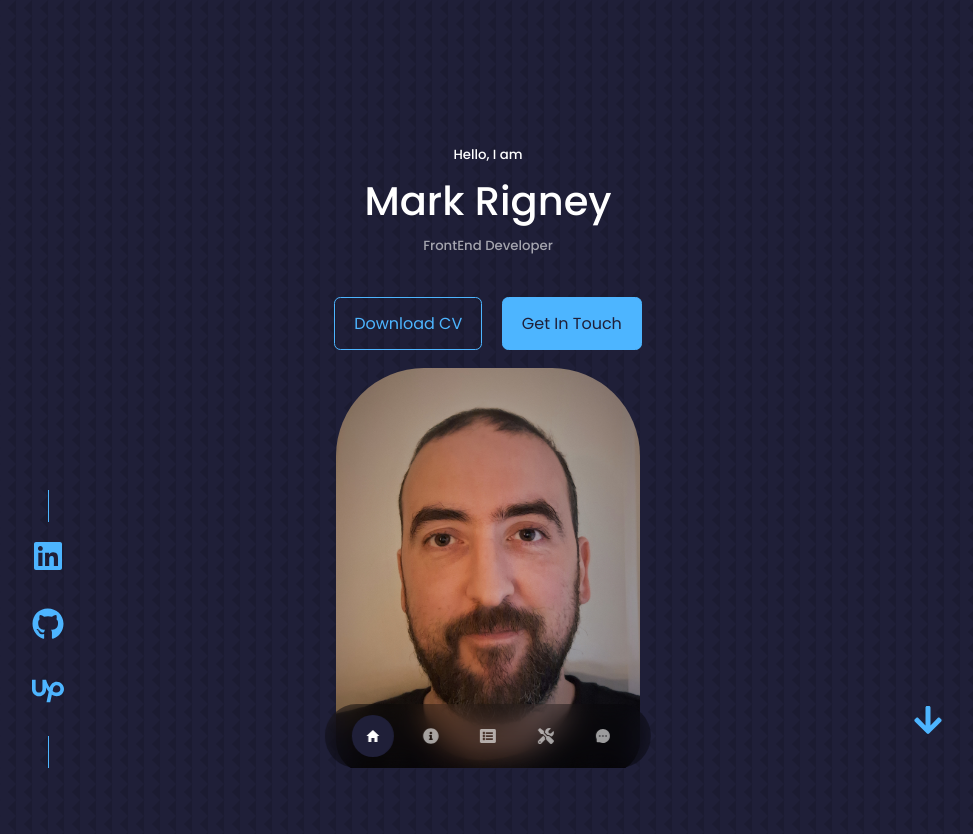
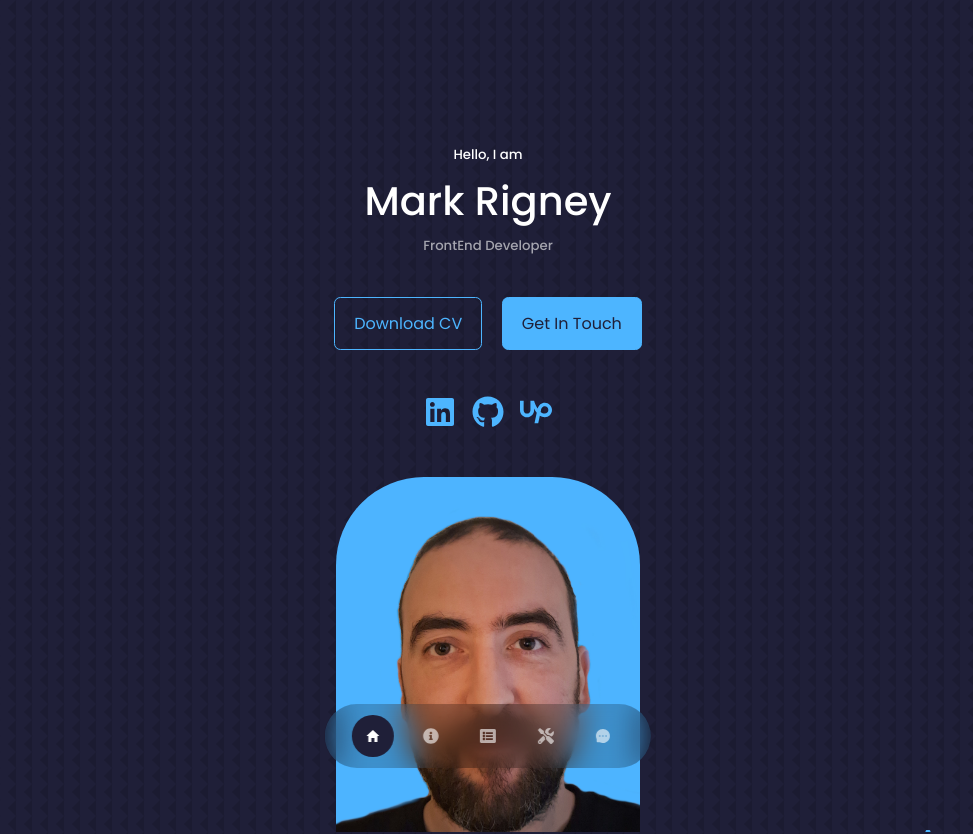
Before and after one commit to KramYengir/portfolio_page, a React (Vite) app: page / in a window 1280 px wide. Shown: the top 834 px of the page, without its empty margins (152-1125 px from the left). Built offline with nearby package versions, Linux system fonts and the light colour scheme.

Commit message:
tweaked header layout and began portfolio

```diff
--- a/src/components/About/about.css
+++ b/src/components/About/about.css
@@ -113,7 +113,7 @@
     justify-content: baseline;
     align-items: center;
     gap: 2rem;
-    padding-left: 1rem;
+    padding: 1rem;
     text-align: left;
   }
 }
--- a/src/components/Header/header.css
+++ b/src/components/Header/header.css
@@ -6,56 +6,47 @@ header {
 
 .header__container {
   text-align: center;
-  height: 100%;
   position: relative;
+  display: grid;
+  grid-template-columns: 1fr;
+  /*  flex-direction: column;
+  align-items: center; */
 }
 
 /* ======== CTA ======== */
 .cta {
-  margin-top: 2.5rem;
   display: flex;
   justify-content: center;
   gap: 1.2rem;
+  margin-top: 2.5rem;
 }
 
 /* ======== SOCIALS ======== */
 .header__socials {
   display: flex;
-  flex-direction: column;
-  align-items: center;
-  gap: 0.8rem;
+  justify-content: center;
+  margin-top: 2.5rem;
 
-  position: absolute;
+  gap: 1rem;
+
+  /* position: absolute;
   left: 0;
-  bottom: 4rem;
+  bottom: 4rem; */
 
   font-size: 2rem;
-}
-
-.header__socials::before {
-  content: "";
-  width: 1px;
-  height: 2rem;
-  background-color: var(--color-primary);
-}
-.header__socials::after {
-  content: "";
-  width: 1px;
-  height: 2rem;
-  background-color: var(--color-primary);
 }
 
 /* ======== IMAGE ======== */
 .me {
   width: 22rem;
   height: 30rem;
-  position: absolute;
+  /* position: absolute;
   left: calc(50% - 11rem);
-  bottom: 4rem;
+  bottom: 4rem; */
 
   overflow: hidden;
-  margin-top: 4rem;
-  padding: 5rem 1.5rem 1.5rem 1.5rem;
+  margin: 2rem auto 0;
+  padding: 0 1.5rem 1.5rem 1.5rem;
 }
 
 .me img {
@@ -85,10 +76,4 @@ header {
   header {
     height: 100vh;
   }
-
-  /* make sure to display these somehwre else */
-  .header__socials,
-  .scroll__down {
-    display: none;
-  }
 }
--- a/src/components/Header/header.jsx
+++ b/src/components/Header/header.jsx
@@ -2,7 +2,7 @@ import { FaArrowDown } from "react-icons/fa";
 import CTA from "./CTA";
 import HeaderSocials from "./headerSocials";
 import "./header.css";
-import myImg from "../../assets/me.jpg";
+import myImg from "../../assets/me2.jpg";
 
 const Header = () => {
   return (
@@ -16,7 +16,7 @@ const Header = () => {
         <div className="me">
           <img src={myImg} alt="Photo of Creator" />
         </div>
-        <a href="#contact" className="scroll__down">
+        <a href="#about" className="scroll__down">
           <FaArrowDown />
         </a>
       </div>
--- a/src/components/Portfolio/portfolio.css
+++ b/src/components/Portfolio/portfolio.css
@@ -0,0 +1,40 @@
+.portfolio__container {
+  display: flex;
+  justify-content: center;
+  flex-wrap: wrap;
+  /* grid-template-columns: repeat(auto-fit, minmax(200px, 1fr)); */
+  gap: 2rem;
+}
+
+.portfolio__container .portfolio__item {
+  max-width: 300px;
+  min-width: 200px;
+
+  padding: 1.3rem;
+
+  background: var(--color-bg-variant);
+  border-radius: 2rem;
+  border: 1px solid transparent;
+  transition: var(--transition);
+}
+
+.portfolio__container .portfolio__item:hover {
+  border-color: var(--color-primary-variant);
+  background: transparent;
+}
+
+.portfolio__item img {
+  aspect-ratio: 1;
+  border-radius: 1.5rem;
+  overflow: hidden;
+}
+
+.portfolio__item h3 {
+  margin: 1.2rem 0 2rem;
+}
+
+.portfolio__item .portfolio__cta {
+  display: flex;
+  align-items: center;
+  gap: 1rem;
+}
--- a/src/components/Portfolio/portfolio.jsx
+++ b/src/components/Portfolio/portfolio.jsx
@@ -1,7 +1,57 @@
 import "./portfolio.css";
+import IMG1 from "../../assets/me.jpg";
 
 const Portfolio = () => {
-  return <section id="portfolio">Porfolio</section>;
+  return (
+    <section id="portfolio">
+      <h5>Some of my Work</h5>
+      <h2>Portfolio</h2>
+      <div className="container portfolio__container">
+        <article className="portfolio__item">
+          <div className="portfolio__image">
+            <img src={IMG1} alt="image of project" />
+          </div>
+          <h3>Porfolio Item</h3>
+          <div className="portfolio__cta">
+            <a href="" target="blank" className="btn">
+              Github
+            </a>
+            <a href="" target="blank" className="btn btn-primary">
+              Live Demo
+            </a>
+          </div>
+        </article>
+        <article className="portfolio__item">
+          <div className="portfolio__image">
+            <img src={IMG1} alt="image of project" />
+          </div>
+          <h3>Porfolio Item</h3>
+          <div className="portfolio__cta">
+            <a href="" target="blank" className="btn">
+              Github
+            </a>
+            <a href="" target="blank" className="btn btn-primary">
+              Live Demo
+            </a>
+          </div>
+        </article>
+        <article className="portfolio__item">
+          <div className="portfolio__image">
+            <img src={IMG1} alt="image of project" />
+          </div>
+          <h3>Porfolio Item</h3>
+          <div className="portfolio__cta">
+            <a href="" target="blank" className="btn">
+              Github
+            </a>
+            <a href="" target="blank" className="btn btn-primary">
+              Live Demo
+            </a>
+          </div>
+        </article>
+      </div>
+    </section>
+  );
 };
 
 export default Portfolio;
```
Also changed, not shown: src/assets/me2.jpg (added), 1 other file (tests, documents, lock files or other folders).
